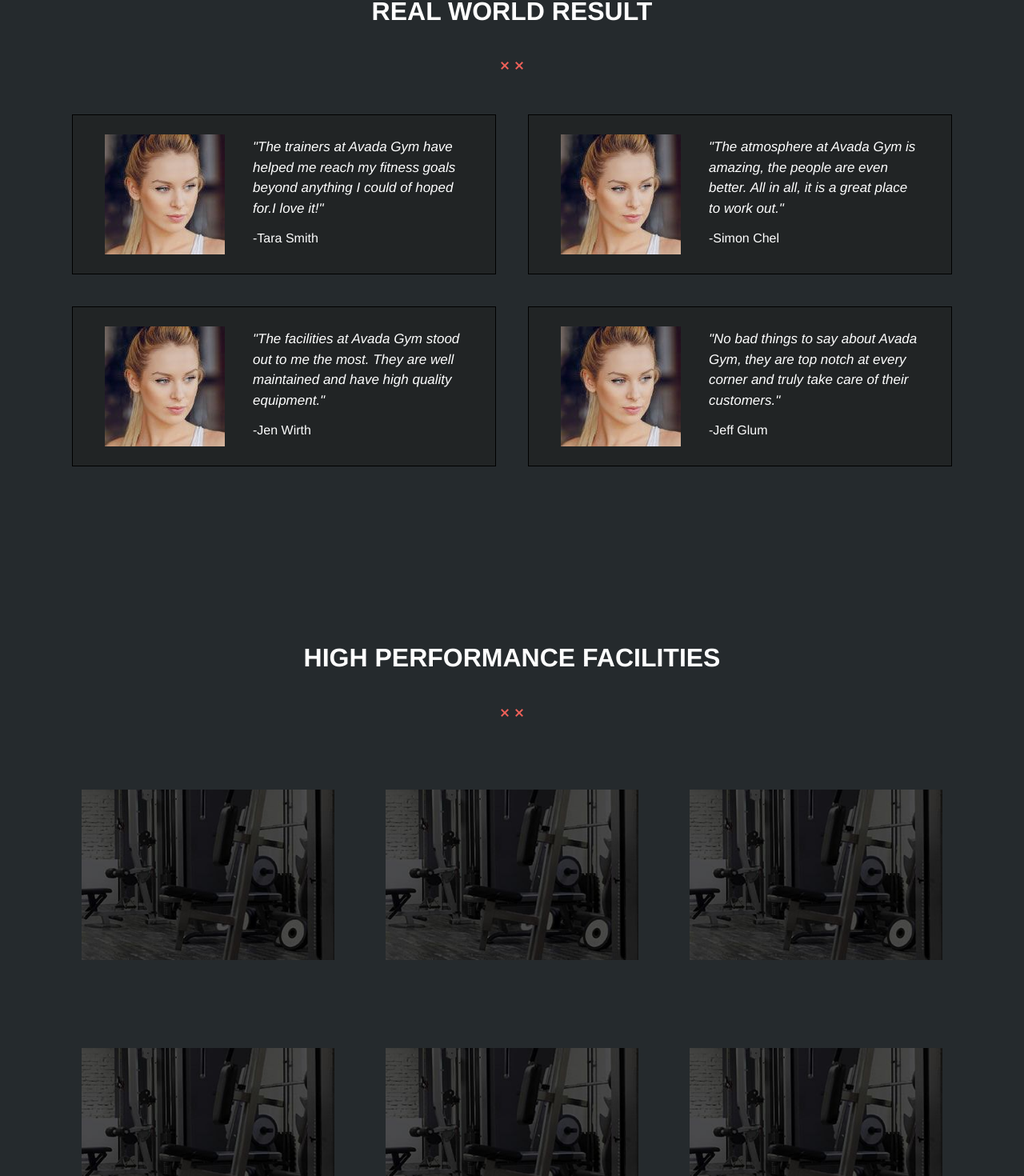
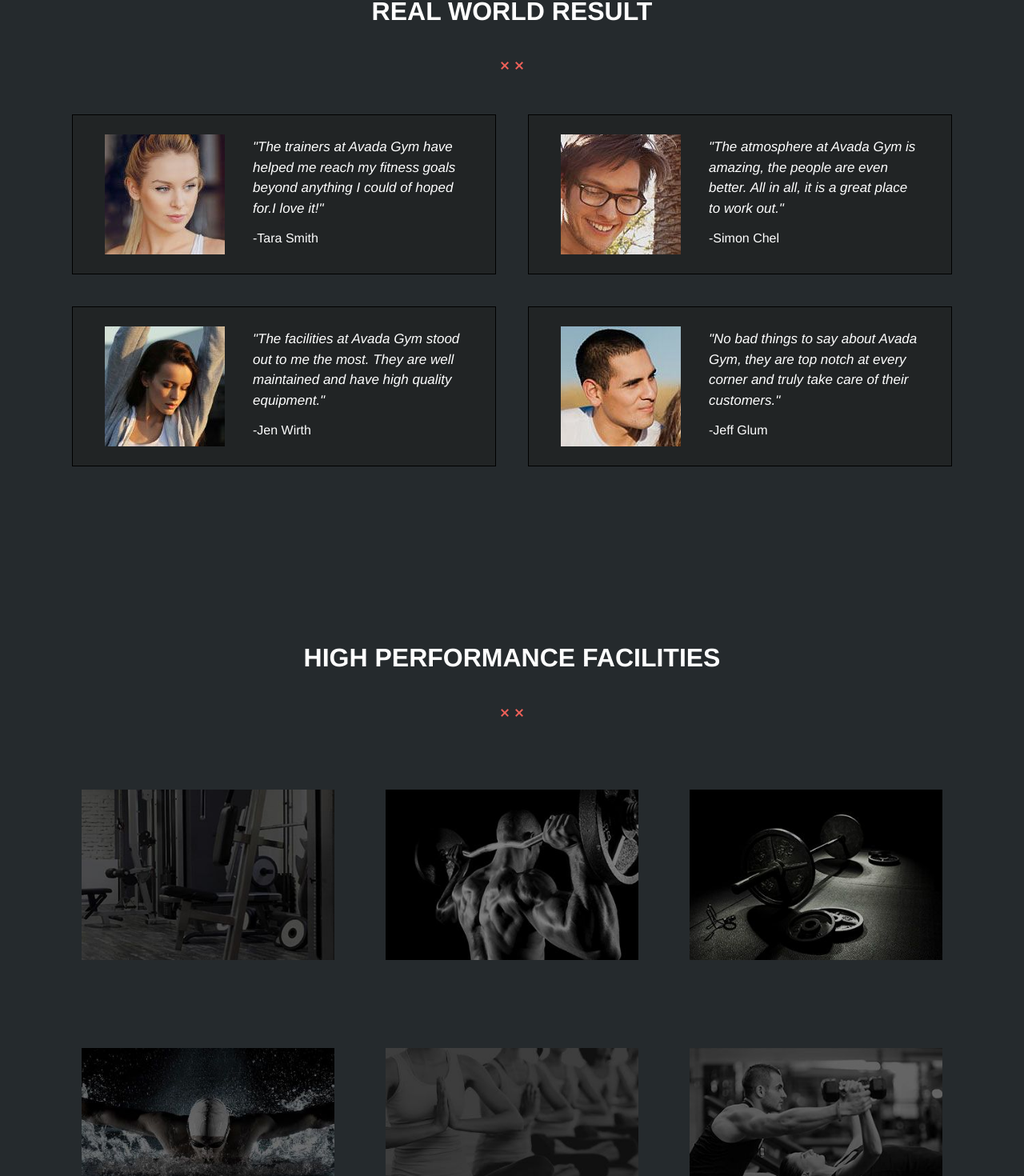
Before and after one commit to Pavel-Stefano/proj-html-vuejs, a Vue app: page / in a window 1280 px wide. Shown: the part 2592-4062 px from the top of the page at 80% size. Built offline with nearby package versions, Linux system fonts and the light colour scheme.

Commit message:
section news bozza

```diff
--- a/src/components/SectionNews.vue
+++ b/src/components/SectionNews.vue
@@ -3,76 +3,18 @@
 
         <h2>{{title.toUpperCase()}}</h2>
         <img src="../assets/images/divider-xx-red.png" alt="">
-        <div class="container">
-            <div class="row">
+        <div class="container clearfix">
+                <!-- card dinamica -->
+                <div class="card-news" v-for="(item, index) in articles" :key="index">
+                    <img :src="require('../assets/images/' + item.image)" alt="">
 
-                <div class="card-news col-4">
-                    <!-- <img :src="require(card[index].image)" alt=""> -->
-                    <img src="../assets/images/blog1-400x208.jpg" alt="">
                     <div class="content-card">
-                        <h4>Train with free weights or your body weight?</h4>
-                        <span>Lorem ipsum dolor, sit amet consectetur adipisicing elit. Donec pretium, tortor vitae porttitor suscipit, sapien purus aliquet risus, eu finibus arcu ante nec risus.[...]</span>
+                        <h4>{{item.titleArticles}}</h4>
+                        <span>{{item.textArticle}}</span>
                     </div>
                 </div>
-
-                <div class="card-news col-4">
-                    <!-- <img :src="require(card[index].image)" alt=""> -->
-                    <img src="../assets/images/blog6-800x800.jpg" alt="">
-                    <div class="content-card">
-                        <h4>Train with free weights or your body weight?</h4>
-                        <span>Lorem ipsum dolor, sit amet consectetur adipisicing elit. Donec pretium, tortor vitae porttitor suscipit, sapien purus aliquet risus, eu finibus arcu ante nec risus.[...]</span>
-                    </div>
-                </div>
-
-                <div class="card-news col-4">
-                    <!-- <img :src="require(card[index].image)" alt=""> -->
-                    <img src="../assets/images/trainer4-400x297.jpg" alt="">
-                    <div class="content-card">
-                        <h4>Train with free weights or your body weight?</h4>
-                        <span>Lorem ipsum dolor, sit amet consectetur adipisicing elit. Donec pretium, tortor vitae porttitor suscipit, sapien purus aliquet risus, eu finibus arcu ante nec risus.[...]</span>
-                    </div>
-                </div>
-
-                <div class="card-news col-4">
-                    <!-- <img :src="require(card[index].image)" alt=""> -->
-                    <img src="../assets/images/blog4-400x289.jpg" alt="">
-                    <div class="content-card">
-                        <h4>Train with free weights or your body weight?</h4>
-                        <span>Lorem ipsum dolor, sit amet consectetur adipisicing elit. Donec pretium, tortor vitae porttitor suscipit, sapien purus aliquet risus, eu finibus arcu ante nec risus.[...]</span>
-                    </div>
-                </div>
-
-                <div class="card-news col-4">
-                    <!-- <img :src="require(card[index].image)" alt=""> -->
-                    <img src="../assets/images/trainer3-400x297.jpg" alt="">
-                    <div class="content-card">
-                        <h4>Train with free weights or your body weight?</h4>
-                        <span>Lorem ipsum dolor, sit amet consectetur adipisicing elit. Donec pretium, tortor vitae porttitor suscipit, sapien purus aliquet risus, eu finibus arcu ante nec risus.[...]</span>
-                    </div>
-                </div>
-
-                <div class="card-news col-4">
-                    <!-- <img :src="require(card[index].image)" alt=""> -->
-                    <img src="../assets/images/trainer1-400x297.jpg" alt="">
-                    <div class="content-card">
-                        <h4>Train with free weights or your body weight?</h4>
-                        <span>Lorem ipsum dolor, sit amet consectetur adipisicing elit. Donec pretium, tortor vitae porttitor suscipit, sapien purus aliquet risus, eu finibus arcu ante nec risus.[...]</span>
-                    </div>
-                </div>
-
-                <!-- card dinamica -->
-                <!-- <div class="card-news col-4" v-for="(article,index) in articles" :key="index"> -->
-                    <!-- <img :src="require(card[index].image)" alt=""> -->
-                    <!-- <img src="../assets/images/trainer1-400x297.jpg" alt="">
-                    <div class="content-card">
-                        <h4>{{article[index].titleArticles}}</h4>
-                        <span>{{article[index].textArticle}}</span> -->
-                    <!-- </div>
-                </div> -->
-
             </div>
             <button>{{textButton.toUpperCase()}}</button>
-        </div>
     </section>
 
 
@@ -87,32 +29,32 @@ export default {
           articles: [
               {
                   titleArticles: 'Train with free weights or your body weight?',
-                  image: `../assets/images/blog1-400x208.jpg`,
+                  image: 'blog1-400x208.jpg',
                   textArticle: 'Lorem ipsum dolor, sit amet consectetur adipisicing elit. Donec pretium, tortor vitae porttitor suscipit, sapien purus aliquet risus, eu finibus arcu ante nec risus.[...]'
               },
               {
                   titleArticles: 'Nutritional advice that will keep you training',
-                  image: `../assets/images/blog6-800x800.jpg`,
+                  image: 'blog6-800x800.jpg',
                   textArticle: 'Lorem ipsum dolor, sit amet consectetur adipisicing elit. Donec pretium, tortor vitae porttitor suscipit, sapien purus aliquet risus, eu finibus arcu ante nec risus.[...]'
               },
               {
                   titleArticles: 'Simple principles for your next workout',
-                  image: `../assets/images/trainer4-400x297.jpg`,
+                  image: 'trainer4-400x297.jpg',
                   textArticle: 'Lorem ipsum dolor, sit amet consectetur adipisicing elit. Donec pretium, tortor vitae porttitor suscipit, sapien purus aliquet risus, eu finibus arcu ante nec risus.[...]'
               },
               {
                   titleArticles: "To be number one, train like you're number two",
-                  image: `../assets/images/blog4-400x289.jpg`,
+                  image: 'blog4-400x289.jpg',
                   textArticle: 'Lorem ipsum dolor, sit amet consectetur adipisicing elit. Donec pretium, tortor vitae porttitor suscipit, sapien purus aliquet risus, eu finibus arcu ante nec risus.[...]'
               },
               {
                   titleArticles: 'Top 5 mistakes every gym member makes',
-                  image: `../assets/images/trainer3-400x297`,
+                  image: 'trainer3-400x297.jpg',
                   textArticle: 'Lorem ipsum dolor, sit amet consectetur adipisicing elit. Donec pretium, tortor vitae porttitor suscipit, sapien purus aliquet risus, eu finibus arcu ante nec risus.[...]'
               },
               {
                   titleArticles: 'The myths of shedding body fat explored',
-                  image: `../assets/images/trainer1-400x297.jpg`,
+                  image: 'trainer1-400x297.jpg',
                   textArticle: 'Lorem ipsum dolor, sit amet consectetur adipisicing elit. Donec pretium, tortor vitae porttitor suscipit, sapien purus aliquet risus, eu finibus arcu ante nec risus.[...]'
               },
 
@@ -173,4 +115,10 @@ button {
     border: 1px solid $textWhite;
 }
 
+.clearfix {
+    clear: both;
+    content: '';
+    display: table;
+}
+
 </style>
--- a/src/components/SectionPerformance.vue
+++ b/src/components/SectionPerformance.vue
@@ -7,7 +7,7 @@
             <div class="row">
                 <div class="card-performance col-4" v-for="(card,index)  in images" :key="index">
                     <!-- <img :src="require(card[index].image)" alt=""> -->
-                    <img src="../assets/images/home-image1.jpg" alt="">
+                    <img :src="require('../assets/images/' + card.image)" alt="">
                 </div>
             </div>
         </div>
@@ -24,22 +24,22 @@ export default {
           title: 'High performance facilities',
           images: [
               {
-                  image: `../assets/images/home-image1.jpg`
+                  image: `home-image1.jpg`
               },
               {
-                  image: `../assets/images/home-image2.jpg`
+                  image: `home-image2.jpg`
               },
               {
-                  image: `../assets/images/home-image3.jpg`
+                  image: `home-image3.jpg`
               },
               {
-                  image: `../assets/images/home-image4.jpg`
+                  image: `home-image4.jpg`
               },
               {
-                  image: `../assets/images/home-image54.jpg`
+                  image: `home-image54.jpg`
               },
               {
-                  image: `../assets/images/home-image6.jpg`
+                  image: `home-image6.jpg`
               },
 
 
--- a/src/components/SectionResult.vue
+++ b/src/components/SectionResult.vue
@@ -7,12 +7,11 @@
             <div class="row">
                 <div class="card-result debug" v-for="(card, index) in people" :key="index">
                     <div class="box-image">
-                        <!-- <img :src="people[index].image" alt=""> -->
-                        <img src="../assets/images/review_1-compressor.jpg" alt="">
+                        <img :src="require('../assets/images/' + card.image)" alt="">
                     </div>
                     <div class="box-text">
-                        <span>{{people[index].descriptions}}</span>
-                        <h6>-{{people[index].nome}}</h6>
+                        <span>{{card.descriptions}}</span>
+                        <h6>-{{card.nome}}</h6>
 
                     </div>
                 </div>
@@ -32,24 +31,24 @@ export default {
           people: [
               {
                   nome: 'Tara Smith',
-                  image: '../assets/images/review_1-compressor.jpg',
+                  image: 'review_1-compressor.jpg',
                   descriptions: '"The trainers at Avada Gym have helped me reach my fitness goals beyond anything I could of hoped for.I love it!"'
 
               },
               {
                   nome: 'Simon Chel',
-                  image: '../assets/images/review_3-compressor-2.jpg',
+                  image: 'review_3-compressor-2.jpg',
                   descriptions: '"The atmosphere at Avada Gym is amazing, the people are even better. All in all, it is a great place to work out."'
 
               },
               {
                   nome: 'Jen Wirth',
-                  image: '../assets/images/review_2-compressor.jpg',
+                  image: 'review_2-compressor.jpg',
                   descriptions: '"The facilities at Avada Gym stood out to me the most. They are well maintained and have high quality equipment."'
               },
               {
                   nome: 'Jeff Glum',
-                  image: '../assets/images/review_4-compressor-2.jpg',
+                  image: 'review_4-compressor-2.jpg',
                   descriptions: '"No bad things to say about Avada Gym, they are top notch at every corner and truly take care of their customers."'
               }
           ]
--- a/src/components/SectionTrainers.vue
+++ b/src/components/SectionTrainers.vue
@@ -8,12 +8,11 @@
 
                 <!-- card dinamica -->
                 <div class="card-trainers col-4" v-for="(trainer,index) in cardsTrainers" :key="index">
-                    <!-- <img :src="require(card[index].image)" alt=""> -->
-                    <img src="../assets/images/trainer1-400x297.jpg" alt="">
+                    <img :src="require('../assets/images/' + trainer.image)" alt="">
                     <div class="content-card">
-                        <p>{{cardsTrainers[index].nome}}</p>
-                        <p>{{cardsTrainers[index].ruolo}}</p>
-                        <span>{{cardsTrainers[index].descrizione}}</span>
+                        <p>{{trainer.nome}}</p>
+                        <p>{{trainer.ruolo}}</p>
+                        <span>{{trainer.descrizione}}</span>
                         <div class="icon-container">
                             <div class="content-icon">
                                 <i class="fa-brands fa-facebook-f"></i>
@@ -46,20 +45,20 @@ export default {
               {
                   nome: 'Ann Baker',
                   ruolo: 'Personal Trainer',
-                  image: `../assets/images/trainer1-400x297.jpg`,
+                  image: 'trainer1-400x297.jpg',
                   descrizione: 'Lorem ipsum dolor, sit amet consectetur adipisicing elit. Necessitatibus, saepe? Totam blanditiis tempore'
               },
               {
                   nome: 'Anne Warren',
                   ruolo: 'Personal Trainer',
-                  image: `../assets/images/trainer3-400x297.jpg`,
+                  image: 'trainer3-400x297.jpg',
                   descrizione: 'Lorem ipsum dolor, sit amet consectetur adipisicing elit. Necessitatibus, saepe? Totam blanditiis tempore'
 
               },
               {
                   nome: 'Peter Rice',
                   ruolo: 'Personal Trainer',
-                  image: `../assets/images/trainer4 -400x297.jpg`,
+                  image: 'trainer4-400x297.jpg',
                   descrizione: 'Lorem ipsum dolor, sit amet consectetur adipisicing elit. Necessitatibus, saepe? Totam blanditiis tempore'
 
               },
```
